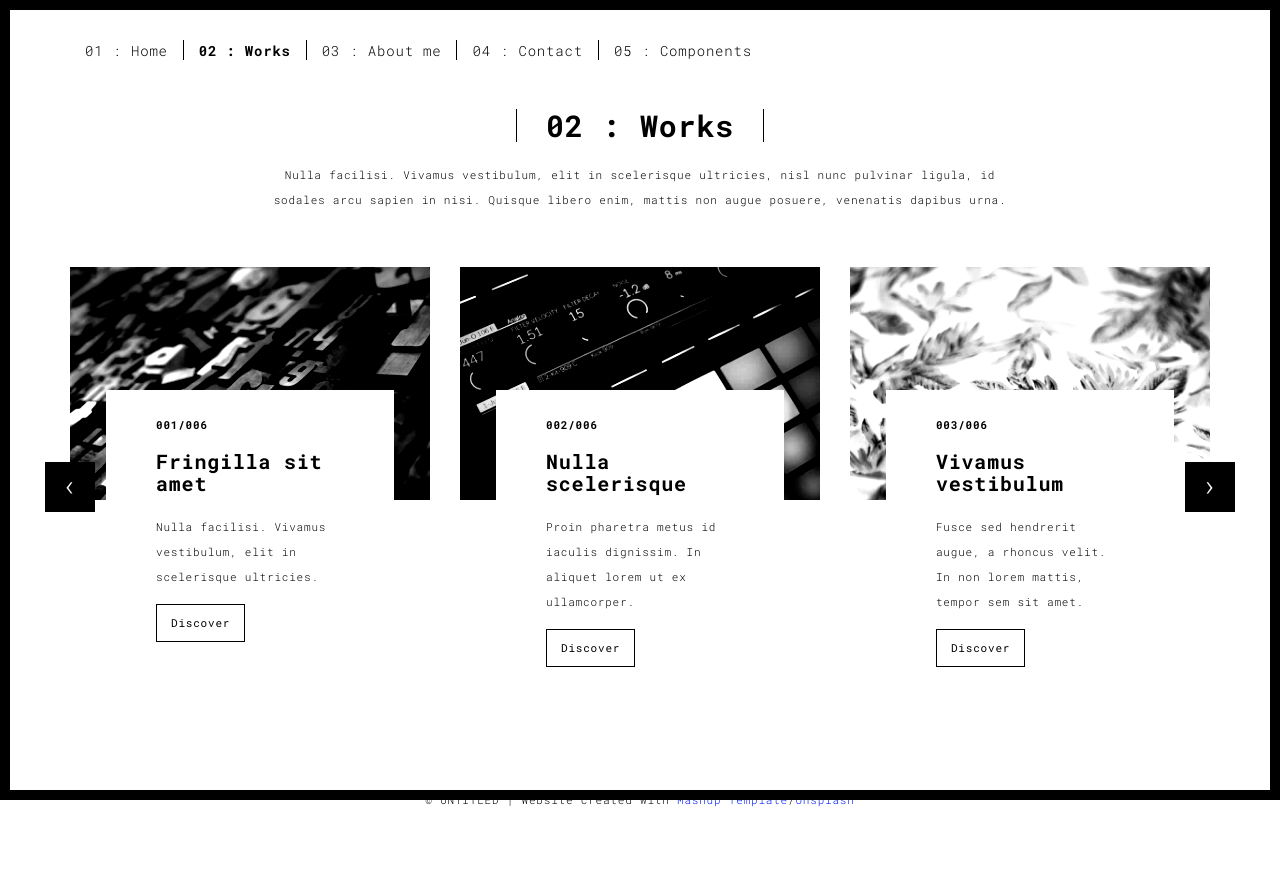
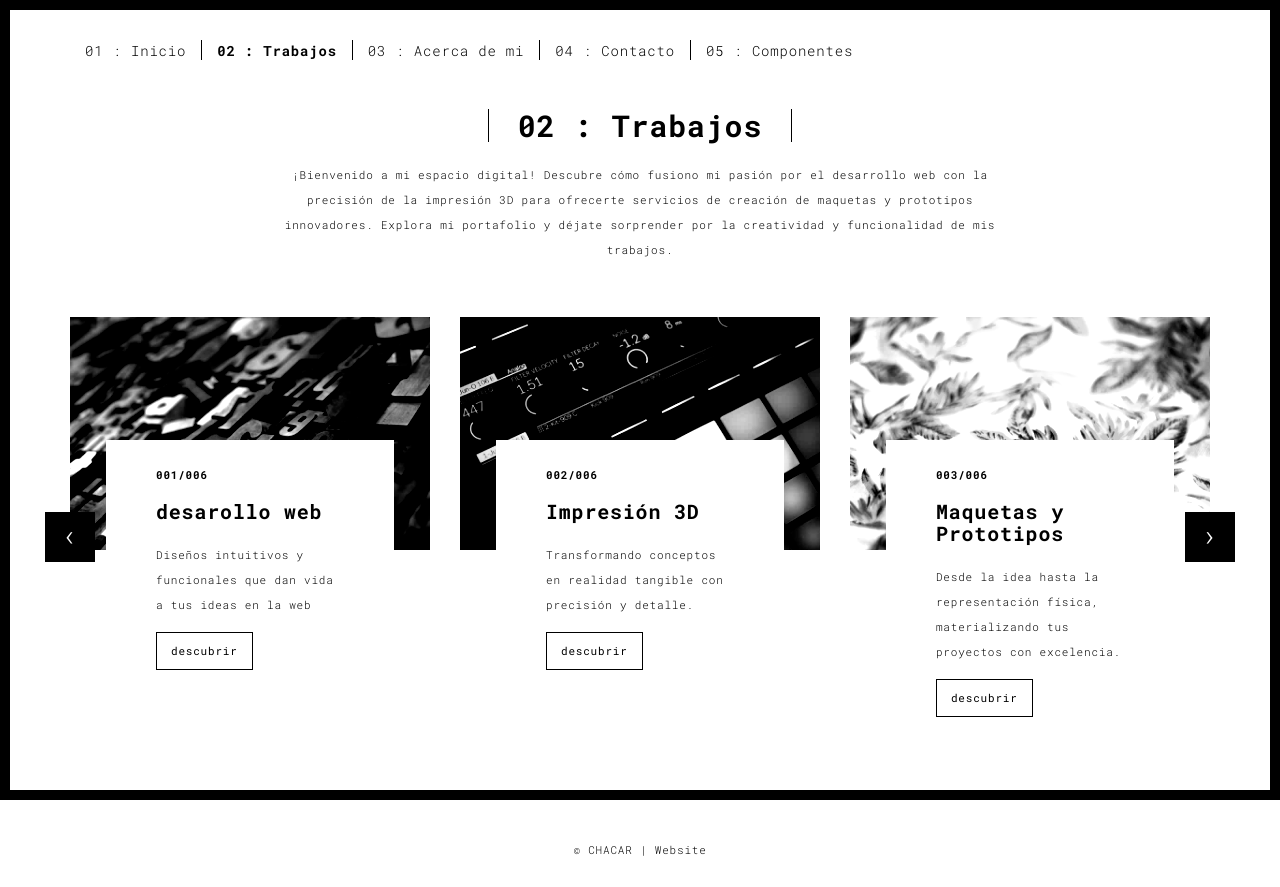
Before and after one commit to chacarron32114/astro-3d, a plain HTML site: page works.html in a window 1280 px wide. Before the commit the page ends 837 px from the top, so only its background shows below. Drawn offline with Linux system fonts and the light colour scheme.

Commit message:
Update works.html

```diff
--- a/works.html
+++ b/works.html
@@ -15,7 +15,7 @@
   <link rel="apple-touch-icon" sizes="180x180" href="./assets/apple-icon-180x180.png">
   <link href="./assets/favicon.ico" rel="icon">
 
-  <title>Title page</title>
+  <title>Carlos andres</title>
 
 <link href="./main.3f6952e4.css" rel="stylesheet"></head>
 
@@ -37,11 +37,11 @@
 
       <div class="collapse navbar-collapse" id="navbar-collapse">
         <ul class="nav navbar-nav ">
-          <li><a href="./index.html" title="">01 : Home</a></li>
-          <li><a href="./works.html" title="">02 : Works</a></li>
-          <li><a href="./about.html" title="">03 : About me</a></li>
-          <li><a href="./contact.html" title="">04 : Contact</a></li>
-          <li><a href="./components.html" title="">05 : Components</a></li>
+          <li><a href="./index.html" title="">01 : Inicio</a></li>
+          <li><a href="./works.html" title="">02 : Trabajos</a></li>
+          <li><a href="./about.html" title="">03 : Acerca de mi</a></li>
+          <li><a href="./contact.html" title="">04 : Contacto</a></li>
+          <li><a href="./components.html" title="">05 : Componentes</a></li>
         </ul>
 
 
@@ -56,8 +56,8 @@
 
       <div class="col-sm-8 col-sm-offset-2 section-container-spacer">
         <div class="text-center">
-          <h1 class="h2">02 : Works</h1>
-          <p>Nulla facilisi. Vivamus vestibulum, elit in scelerisque ultricies, nisl nunc pulvinar ligula, id sodales arcu sapien in nisi. Quisque libero enim, mattis non augue posuere, venenatis dapibus urna.</p>
+          <h1 class="h2">02 : Trabajos</h1>
+          <p>¡Bienvenido a mi espacio digital! Descubre cómo fusiono mi pasión por el desarrollo web con la precisión de la impresión 3D para ofrecerte servicios de creación de maquetas y prototipos innovadores. Explora mi portafolio y déjate sorprender por la creatividad y funcionalidad de mis trabajos.</p>
         </div>
       </div>
 
@@ -75,9 +75,9 @@
                       </a>
                       <div class="card-container card-container-lg">
                         <h4>001/006</h4>
-                        <h3>Fringilla sit amet</h3>
-                        <p>Nulla facilisi. Vivamus vestibulum, elit in scelerisque ultricies.</p>
-                        <a href="./work.html" title="" class="btn btn-default">Discover</a>
+                        <h3>desarollo web</h3>
+                        <p>Diseños intuitivos y funcionales que dan vida a tus ideas en la web</p>
+                        <a href="./work.html" title="" class="btn btn-default">descubrir</a>
                       </div>
                     </div>
                     <div class="col-sm-4">
@@ -86,9 +86,9 @@
                       </a>
                       <div class="card-container card-container-lg">
                         <h4>002/006</h4>
-                        <h3>Nulla scelerisque</h3>
-                        <p>Proin pharetra metus id iaculis dignissim. In aliquet lorem ut ex ullamcorper.</p>
-                        <a href="./work.html" title="" class="btn btn-default">Discover</a>
+                        <h3>Impresión 3D</h3>
+                        <p>Transformando conceptos en realidad tangible con precisión y detalle.</p>
+                        <a href="./work.html" title="" class="btn btn-default">descubrir</a>
                       </div>
                     </div>
                     <div class="col-sm-4">
@@ -97,9 +97,9 @@
                       </a>
                       <div class="card-container card-container-lg">
                         <h4>003/006</h4>
-                        <h3>Vivamus vestibulum</h3>
-                        <p>Fusce sed hendrerit augue, a rhoncus velit. In non lorem mattis, tempor sem sit amet.</p>
-                        <a href="./work.html" title="" class="btn btn-default">Discover</a>
+                        <h3>Maquetas y Prototipos</h3>
+                        <p>Desde la idea hasta la representación física, materializando tus proyectos con excelencia.</p>
+                        <a href="./work.html" title="" class="btn btn-default">descubrir</a>
                       </div>
                     </div>
 
@@ -115,8 +115,8 @@
                     </a>
                     <div class="card-container">
                       <h4>004/006</h4>
-                      <h3>Nulla scelerisque</h3>
-                      <p>Proin pharetra metus id iaculis dignissim. In aliquet lorem ut ex ullamcorper.</p>
+                      <h3>Desarrollo Web</h3>
+                      <p>Diseños intuitivos y funcionales que dan vida a tus ideas en la web</p>
                       <a href="./work.html" class="btn btn-default">Discover</a>
                     </div>
                   </div>
@@ -126,8 +126,8 @@
                       </a>
                       <div class="card-container">
                         <h4>005/006</h4>
-                        <h3>Fringilla sit amet</h3>
-                        <p>Nulla facilisi. Vivamus vestibulum, elit in scelerisque ultricies.</p>
+                        <h3>Impresión 3D</h3>
+                        <p>Transformando conceptos en realidad tangible con precisión y detalle.</p>
                         <a href="./work.html" class="btn btn-default">Discover</a>
                       </div>
                     </div>
@@ -138,8 +138,8 @@
                       </a>
                       <div class="card-container">
                         <h4>006/006</h4>
-                        <h3>Vivamus vestibulum</h3>
-                        <p>Fusce sed hendrerit augue, a rhoncus velit. In non lorem mattis, tempor sem sit amet.</p>
+                        <h3>Maquetas y Prototipos</h3>
+                        <p>Desde la idea hasta la representación física, materializando tus proyectos con excelencia.</p>
                         <a href="./work.html" class="btn btn-default">Discover</a>
                       </div>
                     </div>
@@ -172,7 +172,7 @@
   <div class="container">
     <div class="row">
       <div class="col-xs-12">
-        <p>© UNTITLED | Website created with <a href="http://www.mashup-template.com/" title="Create website with free html template">Mashup Template</a>/<a href="https://www.unsplash.com/" title="Beautiful Free Images">Unsplash</a></p>
+        <p>© CHACAR | Website </p>
       </div>
     </div>
   </div>
```
